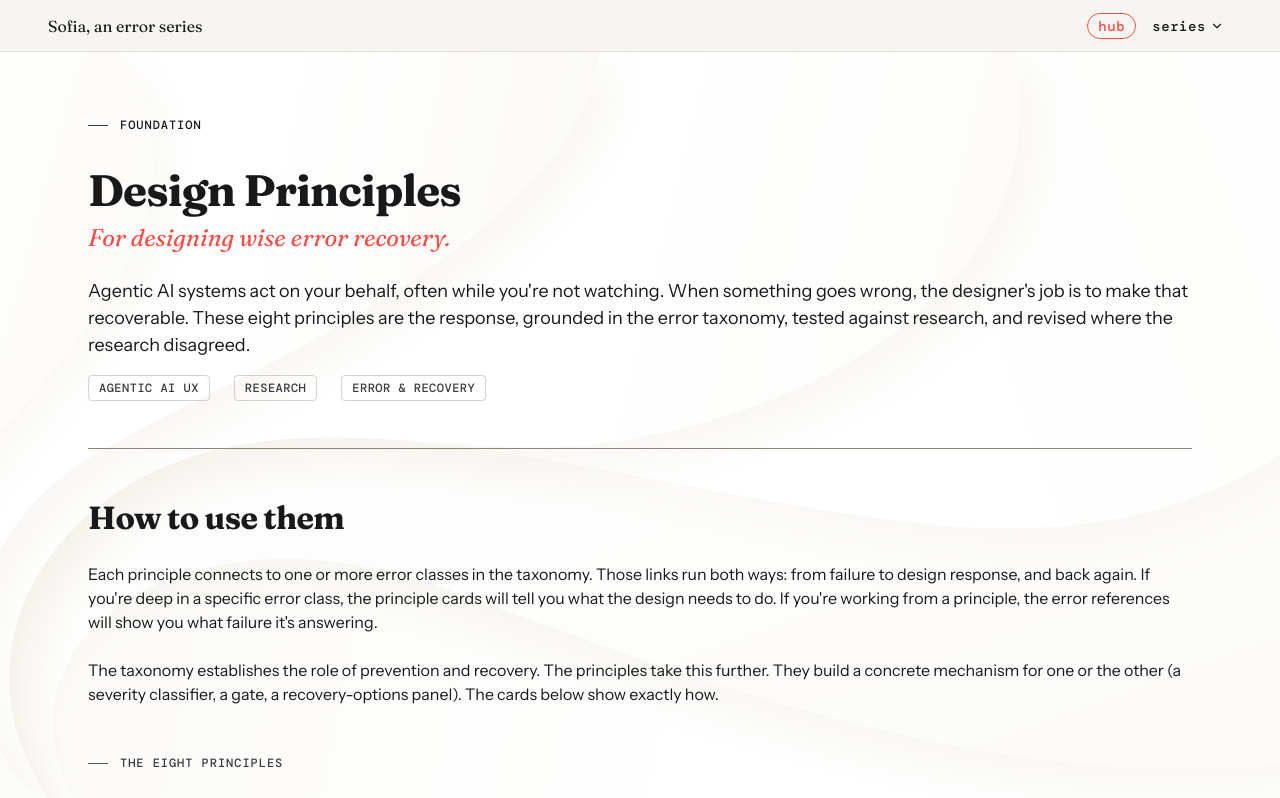
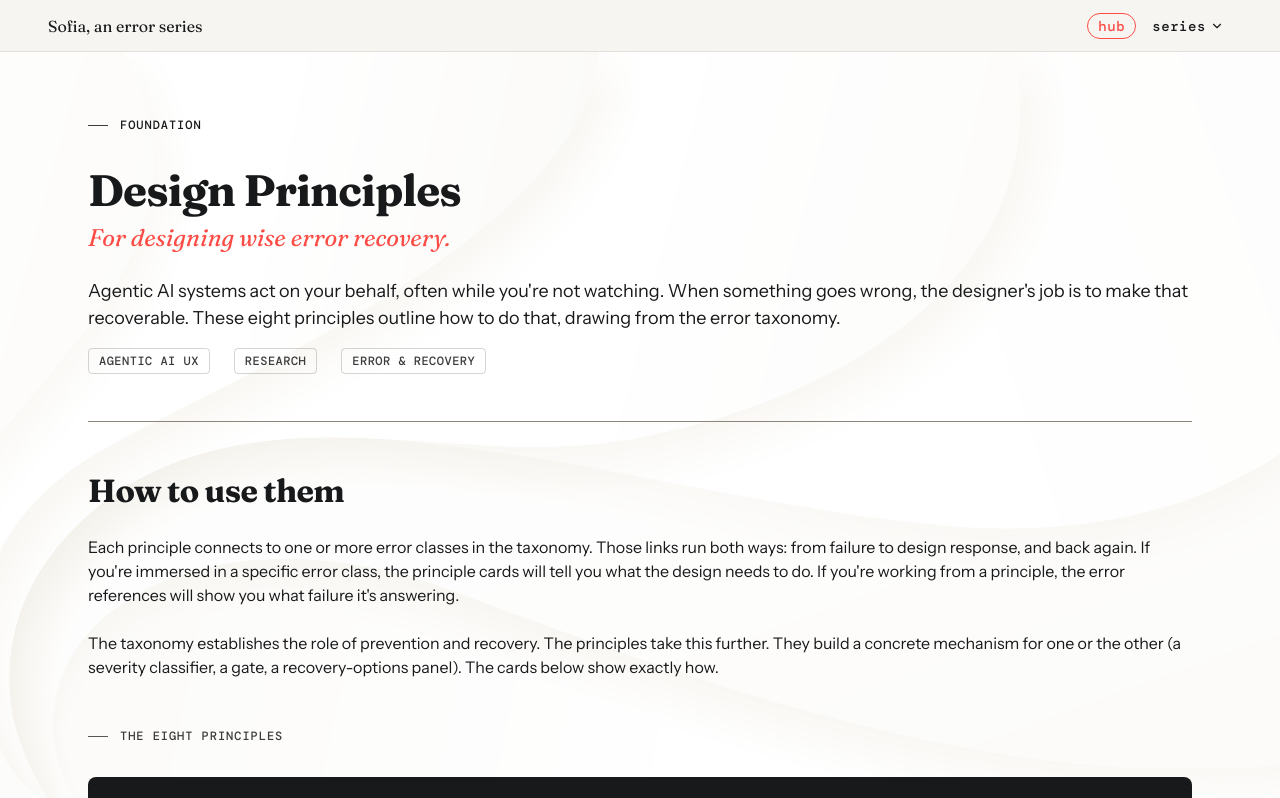
Before and after one commit to esztike/sofia-error-series, a React (Vite) app: page /design-principles in a window 1280 px wide. Shown: the top 798 px of the page. Built offline with nearby package versions, Linux system fonts and the light colour scheme.

Commit message:
feat: back to top directional scroll, and mdx fixes

```diff
--- /dev/null
+++ b/src/components/BackToTop.jsx
@@ -0,0 +1,37 @@
+import { useState, useEffect } from 'react'
+import { createPortal } from 'react-dom'
+import { ArrowUp } from 'lucide-react'
+
+export default function BackToTop() {
+  const [visible, setVisible] = useState(false)
+
+  useEffect(() => {
+    let lastY = window.scrollY
+
+    const onScroll = () => {
+      const y = window.scrollY
+      if (y < 400) {
+        setVisible(false)
+      } else if (y < lastY) {
+        setVisible(true) // scrolling up
+      } else if (y > lastY) {
+        setVisible(false) // scrolling down
+      }
+      lastY = y
+    }
+
+    window.addEventListener('scroll', onScroll)
+    return () => window.removeEventListener('scroll', onScroll)
+  }, [])
+
+  const scrollUp = () => window.scrollTo({ top: 0, behavior: 'smooth' })
+
+  if (!visible) return null
+
+  return createPortal(
+    <button className="back-to-top" onClick={scrollUp} aria-label="Back to top">
+      <ArrowUp size={18} />
+    </button>,
+    document.body,
+  )
+}
--- a/src/content/design-principles.mdx
+++ b/src/content/design-principles.mdx
@@ -3,14 +3,14 @@ export const pageHeader = {
   title: "Design Principles",
   subtitle: "For designing wise error recovery.",
   intro:
-    "Agentic AI systems act on your behalf, often while you're not watching. When something goes wrong, the designer's job is to make that recoverable. These eight principles are the response, grounded in the error taxonomy, tested against research, and revised where the research disagreed.",
+    "Agentic AI systems act on your behalf, often while you're not watching. When something goes wrong, the designer's job is to make that recoverable. These eight principles outline how to do that, drawing from the error taxonomy.",
   tags: ["AGENTIC AI UX", "RESEARCH", "ERROR & RECOVERY"],
 };
 
 export const howToUseSection = {
   heading: "How to use them",
   paragraphs: [
-    "Each principle connects to one or more error classes in the taxonomy. Those links run both ways: from failure to design response, and back again. If you're deep in a specific error class, the principle cards will tell you what the design needs to do. If you're working from a principle, the error references will show you what failure it's answering.",
+    "Each principle connects to one or more error classes in the taxonomy. Those links run both ways: from failure to design response, and back again. If you're immersed in a specific error class, the principle cards will tell you what the design needs to do. If you're working from a principle, the error references will show you what failure it's answering.",
     "The taxonomy establishes the role of prevention and recovery. The principles take this further. They build a concrete mechanism for one or the other (a severity classifier, a gate, a recovery-options panel). The cards below show exactly how.",
   ],
 };
@@ -253,15 +253,15 @@ export const testingSection = {
 export const furtherConsiderationsSection = {
   heading: "Further considerations",
   intro:
-    "Some ideas do not fit inside a single principle. They cut across all eight, and they are worth naming.",
+    "Some ideas do not fit inside a single principle. They cut across all eight, and they are worth naming separately.",
   subsections: [
     {
       heading: "Trust is a curve, not a threshold",
-      body: "Parasuraman's automation levels established that the appropriate degree of human oversight changes as reliability is demonstrated. Sofia starts conservative: more visible, more checkpoints, more friction. That is not a permanent state. It is the beginning of a relationship. As Sofia earns autonomy by using it well, the friction can ease. The design has to allow for that, and the system has to demonstrate it. Users who are told \"Sofia will learn your preferences\" and then experience a failure are worse off than users who were told nothing. The promise is the trap.",
+      body: 'Parasuraman\'s automation levels established that the appropriate degree of human oversight changes as reliability is demonstrated. Sofia starts conservative: more visible, more checkpoints, more friction. That is not a permanent state. It is the beginning of a relationship. As Sofia earns autonomy by using it well, the friction can ease. The design has to allow for that, and the system has to demonstrate it. Users who are told "Sofia will learn your preferences" and then experience a failure are worse off than users who were told nothing. The promise is the trap.',
     },
     {
-      heading: "Incentive alignment",
-      body: "Trust in a delegating system depends on whose interests it serves. A system whose business model depends on your attention or your data cannot fully earn delegation. The incentives are misaligned before the first interaction begins. Every principle in this series assumes that Sofia exists to serve the person using it. Where that assumption breaks, the principles break with it. Design has no answer to that. What a designer can do is name the conditions their work depends on.",
+      heading: "Trust has a ceiling",
+      body: "Trust in a delegating system depends on whose interests it serves. A system whose business model depends on the attention or the data of the people using it cannot fully earn delegation. The incentives are misaligned before the first interaction begins. Every principle in this series assumes that Sofia exists to serve the person using it. Where that assumption breaks, the principles break with it. Design has no answer to that. What a designer can do is name the conditions their work depends on.",
     },
   ],
 };
@@ -279,7 +279,8 @@ export const closingSection = {
 
 export const researchFoundations = {
   heading: "Inspired by",
-  intro: "The sources that most shaped these principles' thinking, organized by theme.",
+  intro:
+    "The sources that most shaped these principles' thinking, organized by theme.",
   groups: [
     {
       heading: "Automation trust",
--- a/src/pages/DesignPrinciples.jsx
+++ b/src/pages/DesignPrinciples.jsx
@@ -4,6 +4,7 @@ import '../styles/design-principles.css'
 import Nav from '../components/Nav'
 import Footer from '../components/Footer'
 import PageHero from '../components/PageHero'
+import BackToTop from '../components/BackToTop'
 import PrincipleList from '../components/PrincipleList'
 import SupportCard from '../components/SupportCard'
 import {
@@ -143,6 +144,7 @@ export default function DesignPrinciples() {
       </section>
 
       <Footer />
+      <BackToTop />
     </div>
   )
 }
--- a/src/pages/Episode01.jsx
+++ b/src/pages/Episode01.jsx
@@ -3,6 +3,7 @@ import "../styles/globals.css";
 import Nav from "../components/Nav";
 import Footer from "../components/Footer";
 import PageHero from "../components/PageHero";
+import BackToTop from "../components/BackToTop";
 import WalkthroughPanel from "../components/WalkthroughPanel";
 import {
   pageHeader,
@@ -128,6 +129,7 @@ export default function Episode01() {
       </section>
 
       <Footer />
+      <BackToTop />
     </div>
   );
 }
--- a/src/pages/ErrorTaxonomy.jsx
+++ b/src/pages/ErrorTaxonomy.jsx
@@ -4,6 +4,7 @@ import '../styles/error-taxonomy.css'
 import Nav from '../components/Nav'
 import Footer from '../components/Footer'
 import PageHero from '../components/PageHero'
+import BackToTop from '../components/BackToTop'
 import TaxonomyGrid from '../components/TaxonomyGrid'
 import SupportCard from '../components/SupportCard'
 import {
@@ -195,6 +196,7 @@ export default function ErrorTaxonomy() {
       </section>
 
       <Footer />
+      <BackToTop />
     </div>
   )
 }
--- a/src/styles/globals.css
+++ b/src/styles/globals.css
@@ -807,3 +807,34 @@ em {
   color: var(--color-text-on-light);
   opacity: 0.85;
 }
+
+/* ============================================================ */
+/* BACK TO TOP                                                  */
+/* ============================================================ */
+
+.back-to-top {
+  position: fixed;
+  bottom: 2rem;
+  right: 2rem;
+  width: 48px;
+  height: 48px;
+  border-radius: 50%;
+  background: var(--glass-bg-warm);
+  backdrop-filter: var(--glass-blur);
+  -webkit-backdrop-filter: var(--glass-blur);
+  border: 1px solid var(--glass-border);
+  color: var(--color-text-on-light);
+  display: flex;
+  align-items: center;
+  justify-content: center;
+  cursor: pointer;
+  transition:
+    color var(--transition-fast),
+    border-color var(--transition-fast);
+  z-index: 100;
+}
+
+.back-to-top:hover {
+  color: var(--color-accent);
+  border-color: var(--color-accent);
+}
```
Also changed, not shown: src/content/error-taxonomy.mdx (+32 -31 lines).
